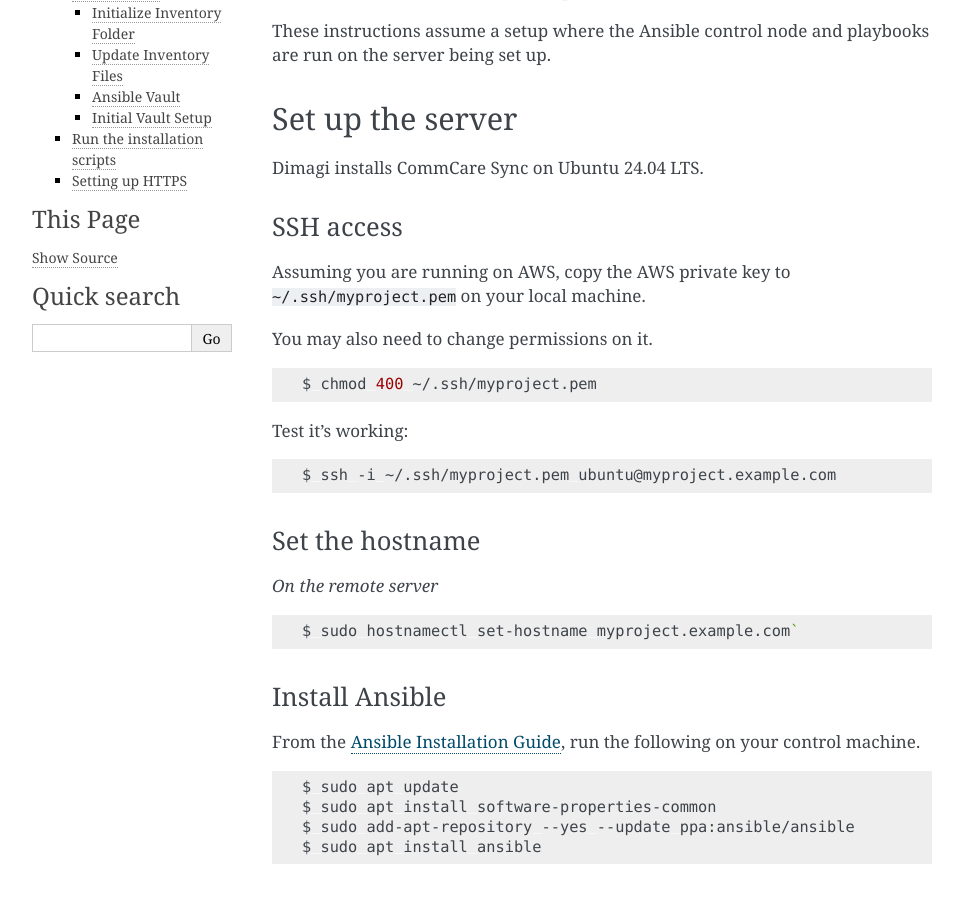
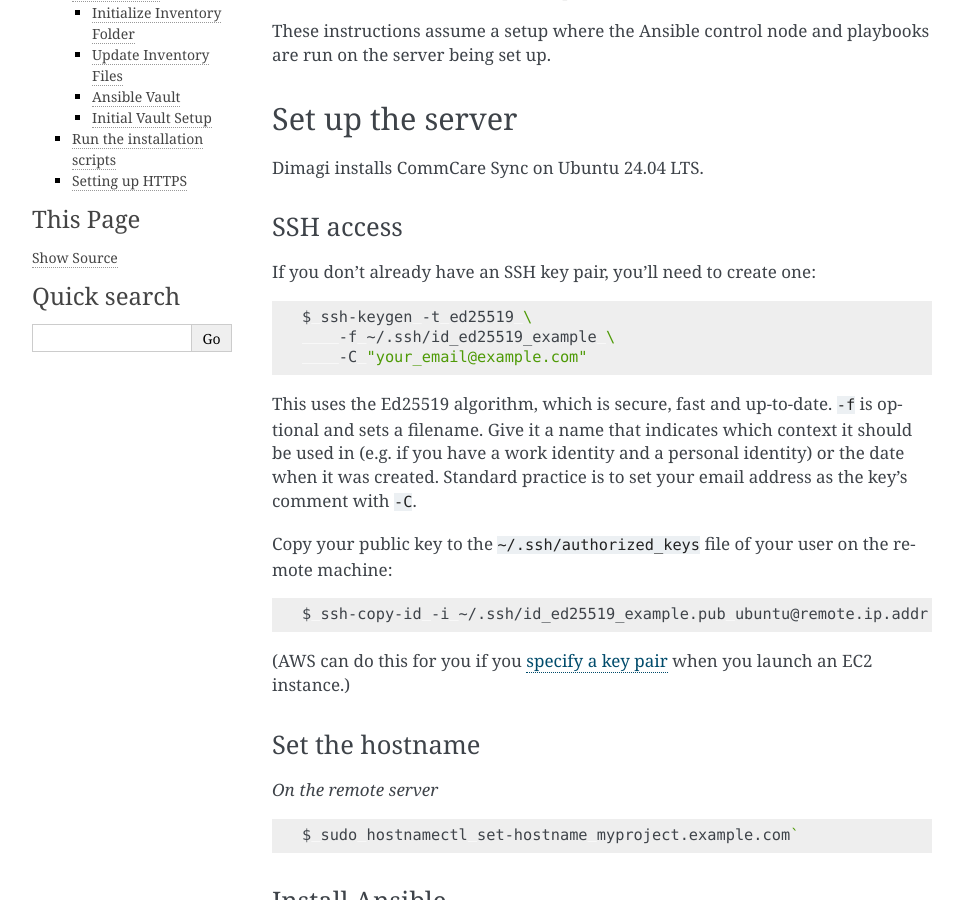
Before and after one commit to dimagi/commcare-sync-ansible, a Sphinx documentation site: the page built from docs/production.md, in a window 1280 px wide and 900 px high, scrolled down 365 px. Shown: the whole window, without its empty margins (148-1111 px from the left). Built offline with Sphinx 7.4.7, drawn with Linux system fonts in a browser that asks for light colours.

Commit message:
Correct instuctions on SSH keys

````diff
--- a/docs/production.md
+++ b/docs/production.md
@@ -20,20 +20,30 @@
 
 ### SSH access
 
-Assuming you are running on AWS, copy the AWS private key to
-`~/.ssh/myproject.pem` on your local machine.
-
-You may also need to change permissions on it.
+If you don't already have an SSH key pair, you'll need to create one:
 
 ```shell
-$ chmod 400 ~/.ssh/myproject.pem
+$ ssh-keygen -t ed25519 \
+    -f ~/.ssh/id_ed25519_example \
+    -C "your_email@example.com"
 ```
 
-Test it's working:
+This uses the Ed25519 algorithm, which is secure, fast and up-to-date.
+`-f` is optional and sets a filename. Give it a name that indicates
+which context it should be used in (e.g. if you have a work identity
+and a personal identity) or the date when it was created. Standard
+practice is to set your email address as the key's comment with `-C`.
+
+Copy your public key to the `~/.ssh/authorized_keys` file of your user
+on the remote machine:
 
 ```shell
-$ ssh -i ~/.ssh/myproject.pem ubuntu@myproject.example.com
+$ ssh-copy-id -i ~/.ssh/id_ed25519_example.pub ubuntu@remote.ip.addr
 ```
+
+(AWS can do this for you if you
+[specify a key pair](https://docs.aws.amazon.com/AWSEC2/latest/UserGuide/ec2-key-pairs.html)
+when you launch an EC2 instance.)
 
 ### Set the hostname
 
````
